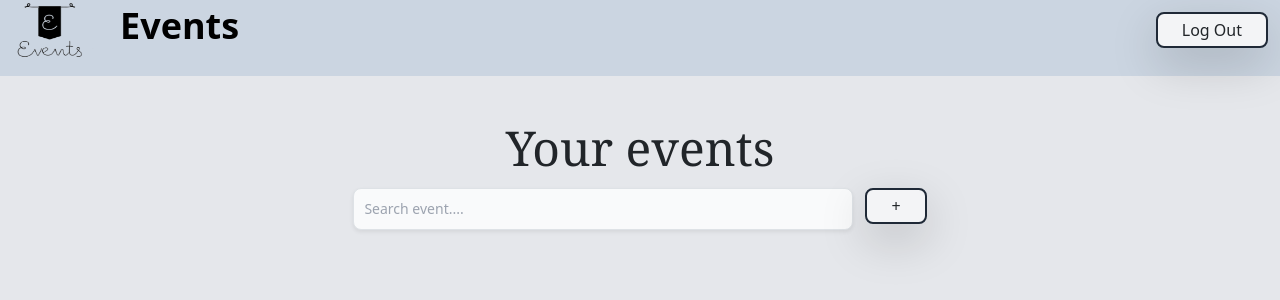
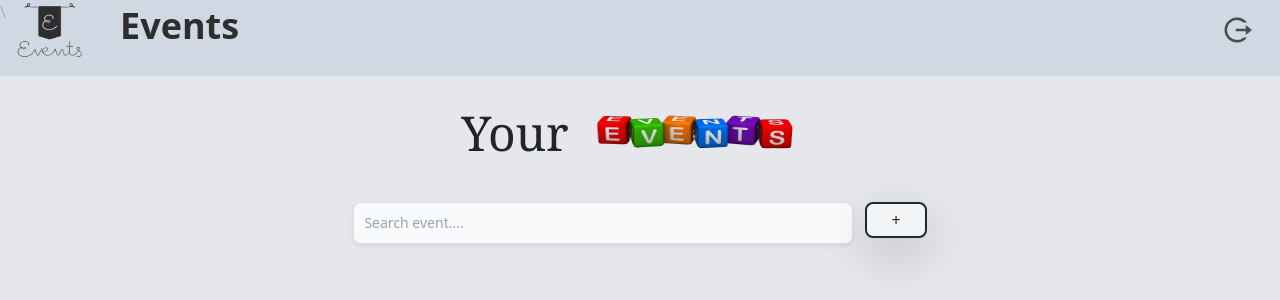
Before and after one commit to shmavonyankaren/login-logout-page, a React (Create React App) app: page /login in a window 1280 px wide. Both pictures are taken after typing "name@example.com", "Sample123" into the empty fields and a click on the button "Login". Shown: the top 300 px of the page. Built offline with nearby package versions, Linux system fonts and the light colour scheme.

Commit message:
make some changes in css and creact fixed header and new logout icon

```diff
--- a/package.json
+++ b/package.json
@@ -11,6 +11,7 @@
     "react": "^18.2.0",
     "react-bootstrap": "^2.9.2",
     "react-dom": "^18.2.0",
+    "react-icons": "^4.12.0",
     "react-redux": "^9.0.4",
     "react-router-dom": "^6.21.1",
     "react-scripts": "5.0.1",
--- a/src/pages/Home/EventList.jsx
+++ b/src/pages/Home/EventList.jsx
@@ -10,7 +10,7 @@ export default function EventList({ searchingEvent }) {
       return events.filter((event) => event.value === searchingEvent);
     };
     setNewEvents(searchFunc());
-  }, [searchingEvent]);
+  }, [searchingEvent, events]);
   return (
     <div className="flex flex-wrap justify-center mt-3 border-spacing-1 rounded-xl py-3">
       {searchingEvent
--- a/src/pages/Home/Events.jsx
+++ b/src/pages/Home/Events.jsx
@@ -8,9 +8,11 @@ export default function Events() {
   const [value, setValue] = useState("");
 
   return (
-    <div className="">
-      <Preview />
-      <div className="flex justify-center mt-2">
+    <div>
+      <div>
+        <Preview />
+      </div>
+      <div className="flex justify-center mt-">
         <SearchEvent value={value} setValue={setValue} />
         <AddEvent />
       </div>
--- a/src/pages/Home/Header.jsx
+++ b/src/pages/Home/Header.jsx
@@ -1,6 +1,6 @@
 import React from "react";
 import { useDispatch } from "react-redux";
-import ButtonComponent from "../../components/ButtonComponent";
+import { RiLogoutCircleRLine } from "react-icons/ri";
 import {
   changeEmail,
   changePassword,
@@ -18,7 +18,7 @@ export default function Header() {
   };
 
   return (
-    <div className="flex pb-3 bg-slate-300">
+    <div className=" fixed w-[100%] flex pb-3  bg-slate-300 opacity-60 hover:opacity-80">
       <div className="flex justify-center items-center">
         <img
           className="max-h-[60px] min-h-[60px] max-w-[100px] min-w-[100px]"
@@ -28,12 +28,10 @@ export default function Header() {
         <h1 className="pl-5 text-black font-semibold text-4xl">Events</h1>
       </div>
       <div className="flex flex-1 justify-end">
-        <div className="flex items-center mr-3">
-          <ButtonComponent
-            type="button"
-            text="Log Out"
-            onClickHandler={loggout}
-          />
+        <div className="flex items-center mr-7">
+          <button onClick={loggout}>
+            <RiLogoutCircleRLine size="30px" />
+          </button>
         </div>
       </div>
     </div>
--- a/src/pages/Home/Home.jsx
+++ b/src/pages/Home/Home.jsx
@@ -6,7 +6,7 @@ import Header from "./Header";
 export default function Home() {
   return (
     <div className="bg-gray-200 min-h-screen">
-      <Header />
+      <Header />\
       <div className="min-h-full">
         <Routes>
           <Route path="/" element={<Events />} />
--- a/src/pages/Home/Preview.jsx
+++ b/src/pages/Home/Preview.jsx
@@ -1,9 +1,16 @@
 import React from "react";
-
+import eventLogo from "../../assets/eventLogo.png";
 export default function Preview() {
   return (
-    <div className="flex justify-center mt-5">
-      <h1 className="font-serif	text-5xl">Your events</h1>
+    <div className="flex justify-center items-center mt-5">
+      <h1 className="font-serif	text-5xl">Your </h1>
+      <div className="mb-0">
+        <img
+          alt="eventLogo"
+          className="min-w-[250px] max-w-[250px] min-h-[130px] max-h-[130px]"
+          src={eventLogo}
+        />
+      </div>
     </div>
   );
 }
--- a/src/pages/Home/UpdateEventModal.jsx
+++ b/src/pages/Home/UpdateEventModal.jsx
@@ -13,7 +13,8 @@ export default function UpdateEventModal({ currentValue, currentImage, id }) {
   const [event, setEvent] = useState(currentValue);
   const [image, setImage] = useState(currentImage);
   const dispatch = useDispatch();
-  const updateFunc = () => {
+  const updateFunc = (e) => {
+    e.preventDefault();
     dispatch(
       updateEvent({
         id,
@@ -47,6 +48,7 @@ export default function UpdateEventModal({ currentValue, currentImage, id }) {
           <Modal.Title>Information about product</Modal.Title>
         </Modal.Header>
         <Modal.Body>
+          <form onSubmit={updateFunc} id="form">
             <div>
               <InputComponents
                 type="text"
@@ -65,13 +67,10 @@ export default function UpdateEventModal({ currentValue, currentImage, id }) {
                 value={image}
               />
             </div>
+          </form>
         </Modal.Body>
         <Modal.Footer>
-          <ButtonComponent
-            text="Update Event"
-            type="button"
-            onClickHandler={updateFunc}
-          />
+          <ButtonComponent text="Update Event" type="submit" form="form" />
           <ButtonComponent
             text="Delete Event"
             type="button"
--- a/src/pages/Login/Login.jsx
+++ b/src/pages/Login/Login.jsx
@@ -45,7 +45,9 @@ export default function Login() {
               setValue={setTempPassword}
               value={tempPassword}
             />
-            <ButtonComponent text="Login" type="submit" />
+            <div className="mt-3">
+              <ButtonComponent text="Login" type="submit" />
+            </div>
           </form>
         </div>
       </div>
--- a/src/routes/AppRoutes.js
+++ b/src/routes/AppRoutes.js
@@ -1,6 +1,6 @@
 import { Navigate, Route, Routes } from "react-router-dom";
 import { LoginRouteWrapper } from "./LoginRouteWraper";
-import { ProtectedRoute } from "./MainRouteWraper";
+import { MainRouteWrapper } from "./MainRouteWraper";
 import Login from "../pages/Login/Login";
 import Home from "../pages/Home/Home";
 
@@ -10,7 +10,7 @@ function AppRoutes() {
       <Route path="/login" element={<LoginRouteWrapper />}>
         <Route index element={<Login />} />
       </Route>
-      <Route path="/" element={<ProtectedRoute />}>
+      <Route path="/" element={<MainRouteWrapper />}>
         <Route index element={<Navigate to="/home" />} />
         <Route path="/home" element={<Home />} />
       </Route>
--- a/src/routes/MainRouteWraper.js
+++ b/src/routes/MainRouteWraper.js
@@ -2,7 +2,7 @@ import React from "react";
 import { Navigate, Outlet } from "react-router-dom";
 import { useSelector } from "react-redux";
 
-export const ProtectedRoute = () => {
+export const MainRouteWrapper = () => {
   const { isLoggedIn } = useSelector((state) => state.user);
 
   if (!isLoggedIn) {
```
Also changed, not shown: src/assets/eventLogo.png (added), 1 other file (tests, documents, lock files or other folders). Lines whose indentation alone changed are shown as unchanged.
